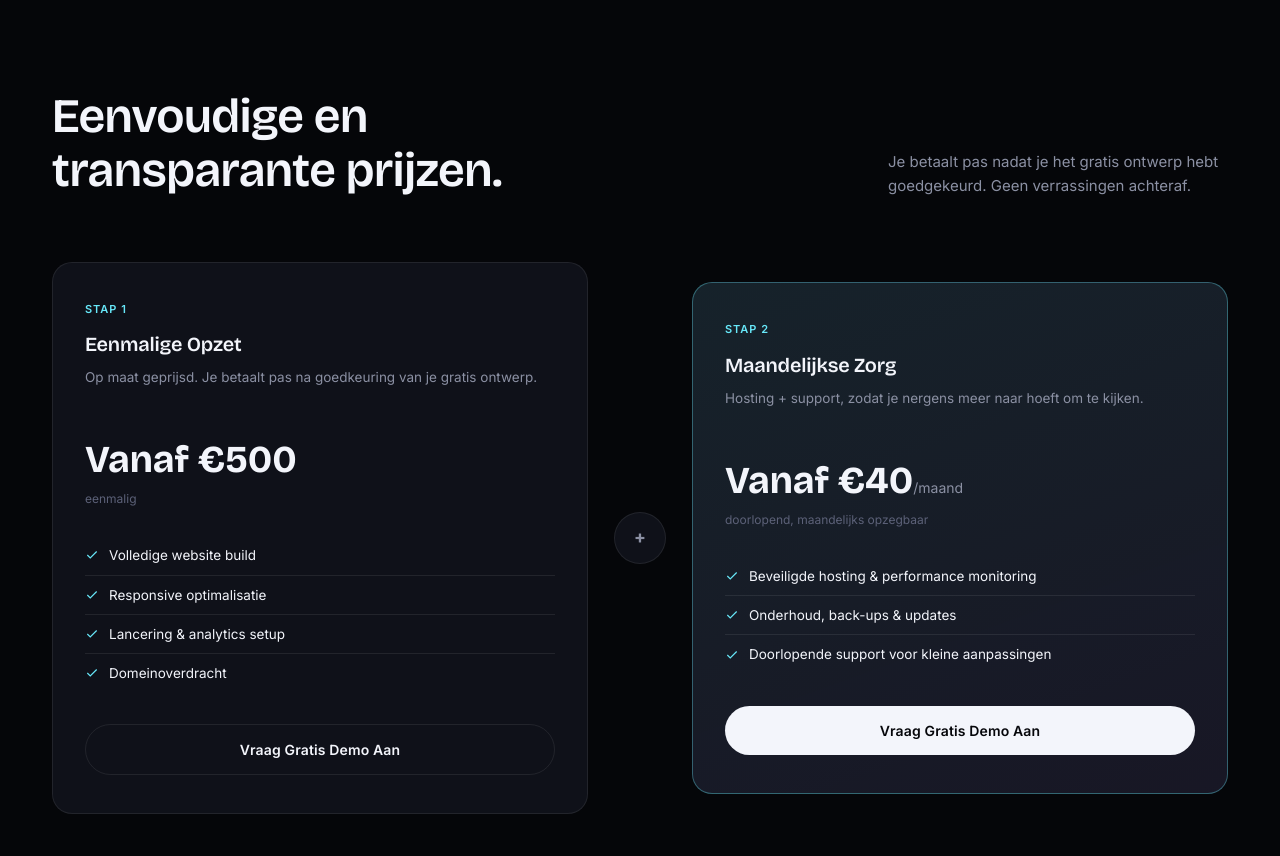
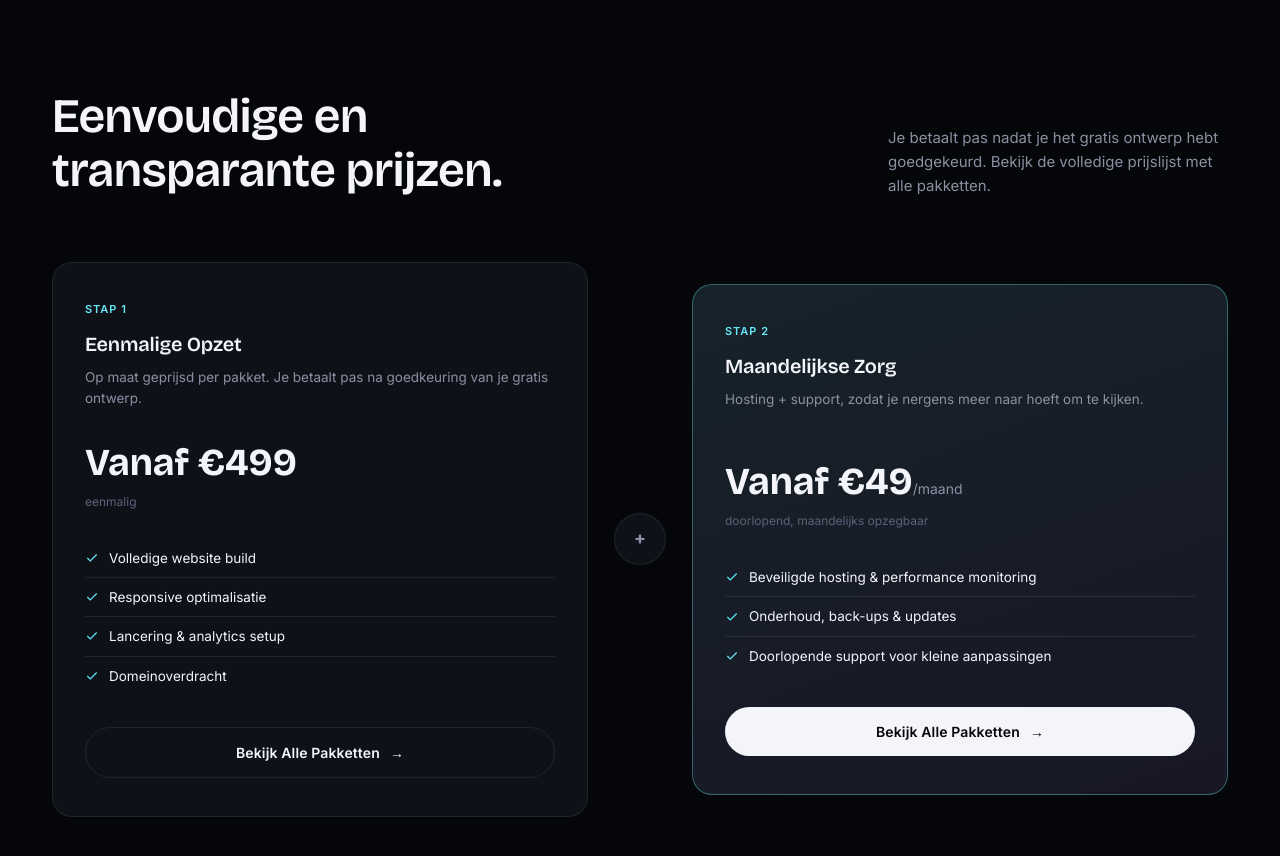
Before and after one commit to bjfwebdesign/BJF-Webdesign, a plain HTML site: page index.html in a window 1280 px wide. Shown: the part 9240-10096 px from the top of the page. Drawn offline with nearby package versions, Linux system fonts and the light colour scheme; animation ran at ten frames a second.

Commit message:
Update pricing links and descriptions in index.html

```diff
--- a/index.html
+++ b/index.html
@@ -944,7 +944,7 @@
   <div class="nav-links">
     <a href="#work">Work</a>
     <a href="#process">Werkwijze</a>
-    <a href="#pricing">Prijzen</a>
+    <a href="pricing.html">Prijzen</a>
   </div>
   <div class="nav-cta">
     <a href="#contact" class="btn btn-primary">Gratis Demo Aanvragen <span class="btn-arrow">→</span></a>
@@ -955,7 +955,7 @@
 <div class="mobile-menu" id="mobileMenu">
   <a href="#work">Work</a>
   <a href="#process">Werkwijze</a>
-  <a href="#pricing">Prijzen</a>
+  <a href="pricing.html">Prijzen</a>
   <a href="#contact" class="btn btn-primary">Gratis Demo Aanvragen</a>
 </div>
 
@@ -1212,14 +1212,14 @@
   <div class="container">
     <div class="section-head reveal">
       <h2>Eenvoudige en<br>transparante prijzen.</h2>
-      <p>Je betaalt pas nadat je het gratis ontwerp hebt goedgekeurd. Geen verrassingen achteraf.</p>
+      <p>Je betaalt pas nadat je het gratis ontwerp hebt goedgekeurd. Bekijk de volledige prijslijst met alle pakketten.</p>
     </div>
     <div class="pricing-grid reveal">
       <div class="price-card">
         <span class="tag">Stap 1</span>
         <h3>Eenmalige Opzet</h3>
-        <div class="desc">Op maat geprijsd. Je betaalt pas na goedkeuring van je gratis ontwerp.</div>
-        <div class="price">Vanaf €500</div>
+        <div class="desc">Op maat geprijsd per pakket. Je betaalt pas na goedkeuring van je gratis ontwerp.</div>
+        <div class="price">Vanaf €499</div>
         <div class="from">eenmalig</div>
         <ul class="price-feats">
           <li><svg viewBox="0 0 24 24" fill="none" stroke="currentColor" stroke-width="2"><path d="M20 6 9 17l-5-5"/></svg>Volledige website build</li>
@@ -1227,7 +1227,7 @@
           <li><svg viewBox="0 0 24 24" fill="none" stroke="currentColor" stroke-width="2"><path d="M20 6 9 17l-5-5"/></svg>Lancering &amp; analytics setup</li>
           <li><svg viewBox="0 0 24 24" fill="none" stroke="currentColor" stroke-width="2"><path d="M20 6 9 17l-5-5"/></svg>Domeinoverdracht</li>
         </ul>
-        <a href="#contact" class="btn btn-ghost" style="justify-content:center;">Vraag Gratis Demo Aan</a>
+        <a href="pricing.html#realisatie" class="btn btn-ghost" style="justify-content:center;">Bekijk Alle Pakketten <span class="btn-arrow">→</span></a>
       </div>
 
       <div class="price-connector" aria-hidden="true">+</div>
@@ -1236,14 +1236,14 @@
         <span class="tag">Stap 2</span>
         <h3>Maandelijkse Zorg</h3>
         <div class="desc">Hosting + support, zodat je nergens meer naar hoeft om te kijken.</div>
-        <div class="price">Vanaf €40<span>/maand</span></div>
+        <div class="price">Vanaf €49<span>/maand</span></div>
         <div class="from">doorlopend, maandelijks opzegbaar</div>
         <ul class="price-feats">
           <li><svg viewBox="0 0 24 24" fill="none" stroke="currentColor" stroke-width="2"><path d="M20 6 9 17l-5-5"/></svg>Beveiligde hosting &amp; performance monitoring</li>
           <li><svg viewBox="0 0 24 24" fill="none" stroke="currentColor" stroke-width="2"><path d="M20 6 9 17l-5-5"/></svg>Onderhoud, back-ups &amp; updates</li>
           <li><svg viewBox="0 0 24 24" fill="none" stroke="currentColor" stroke-width="2"><path d="M20 6 9 17l-5-5"/></svg>Doorlopende support voor kleine aanpassingen</li>
         </ul>
-        <a href="#contact" class="btn btn-primary" style="justify-content:center;">Vraag Gratis Demo Aan</a>
+        <a href="pricing.html#zorg" class="btn btn-primary" style="justify-content:center;">Bekijk Alle Pakketten <span class="btn-arrow">→</span></a>
       </div>
     </div>
   </div>
@@ -1301,7 +1301,7 @@
         <h5>Studio</h5>
         <a href="#work">Work</a>
         <a href="#process">Werkwijze</a>
-        <a href="#pricing">Prijzen</a>
+        <a href="pricing.html">Prijzen</a>
         <a href="#contact">Gratis Demo</a>
       </div>
       <div class="footer-col">
```
